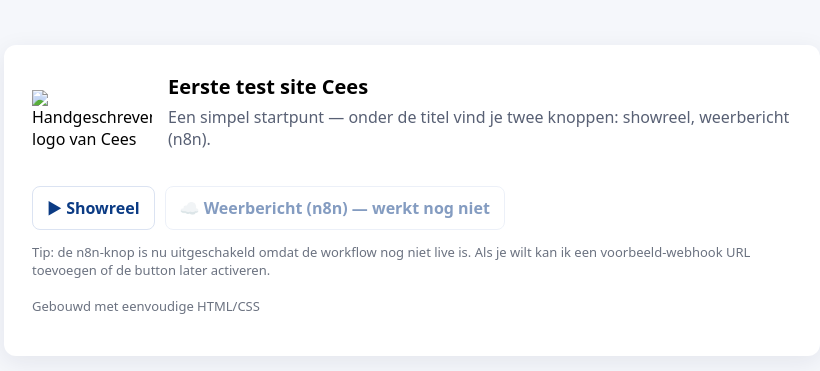
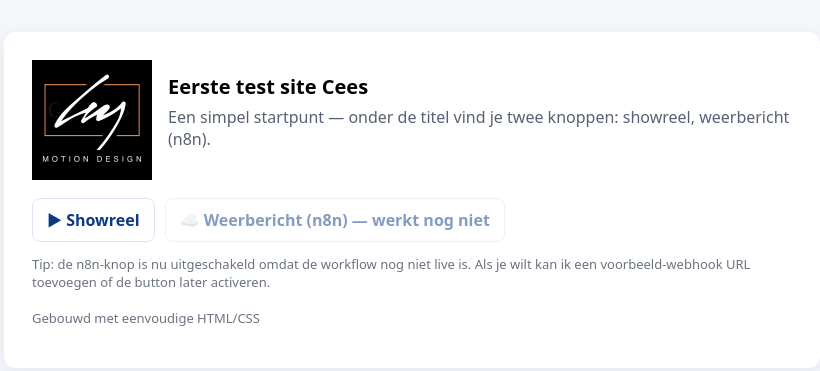
Before and after one commit to ceesoddens-bit/eersteTestSite, a plain HTML site: page index.html in a window 1280 px wide. Shown: the part 200-571 px from the top of the page, without its empty margins (228-1048 px from the left). Drawn offline with Linux system fonts and the light colour scheme.

Commit message:
Add files via upload

```diff
--- a/index.html
+++ b/index.html
@@ -23,7 +23,7 @@
   <main class="card" role="main">
     <header>
       <!-- Ingevoegde logo -->
-      <img id="logo" src="HandgeschrevenLogoCees.ai" alt="Handgeschreven logo van Cees" />
+      <img id="logo" src="logo.png" alt="logo" />
       <div>
         <h1>Eerste test site Cees</h1>
         <p class="lead">Een simpel startpunt — onder de titel vind je twee knoppen: showreel, weerbericht (n8n).</p>
```
